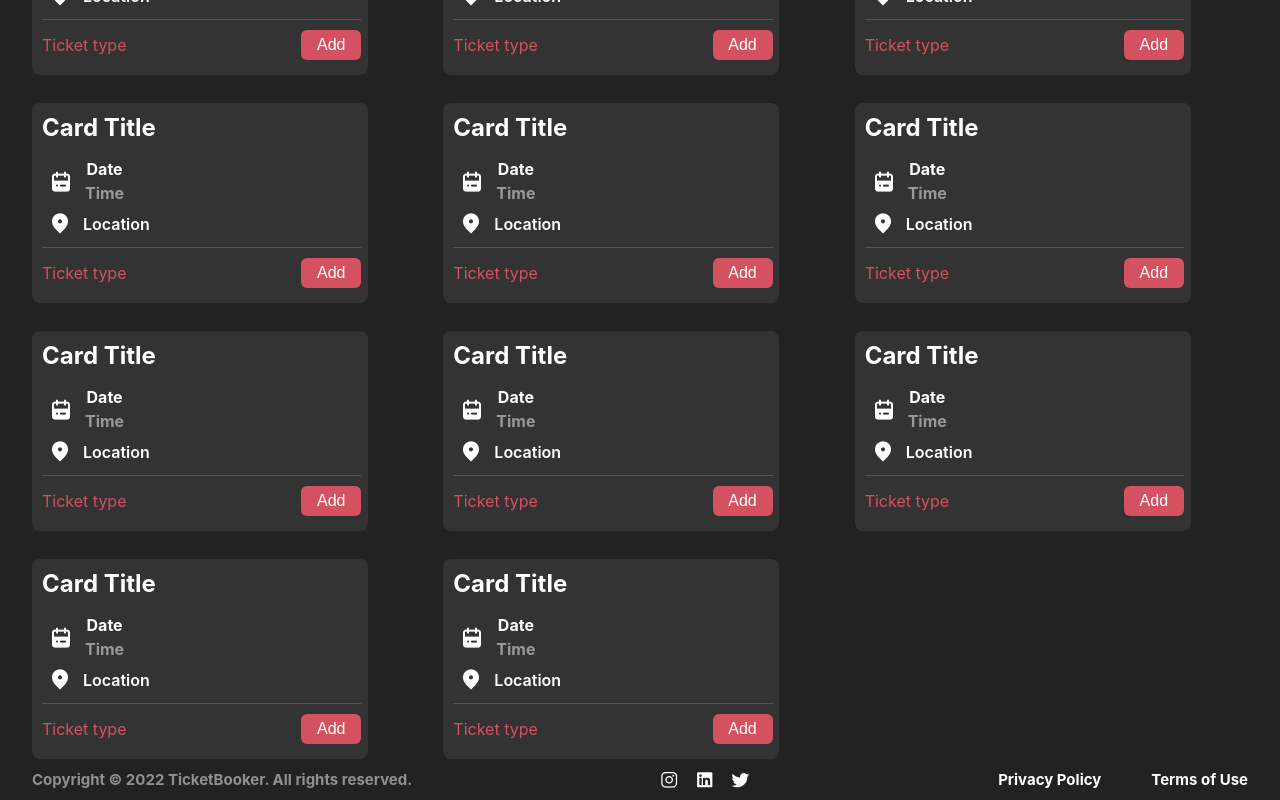
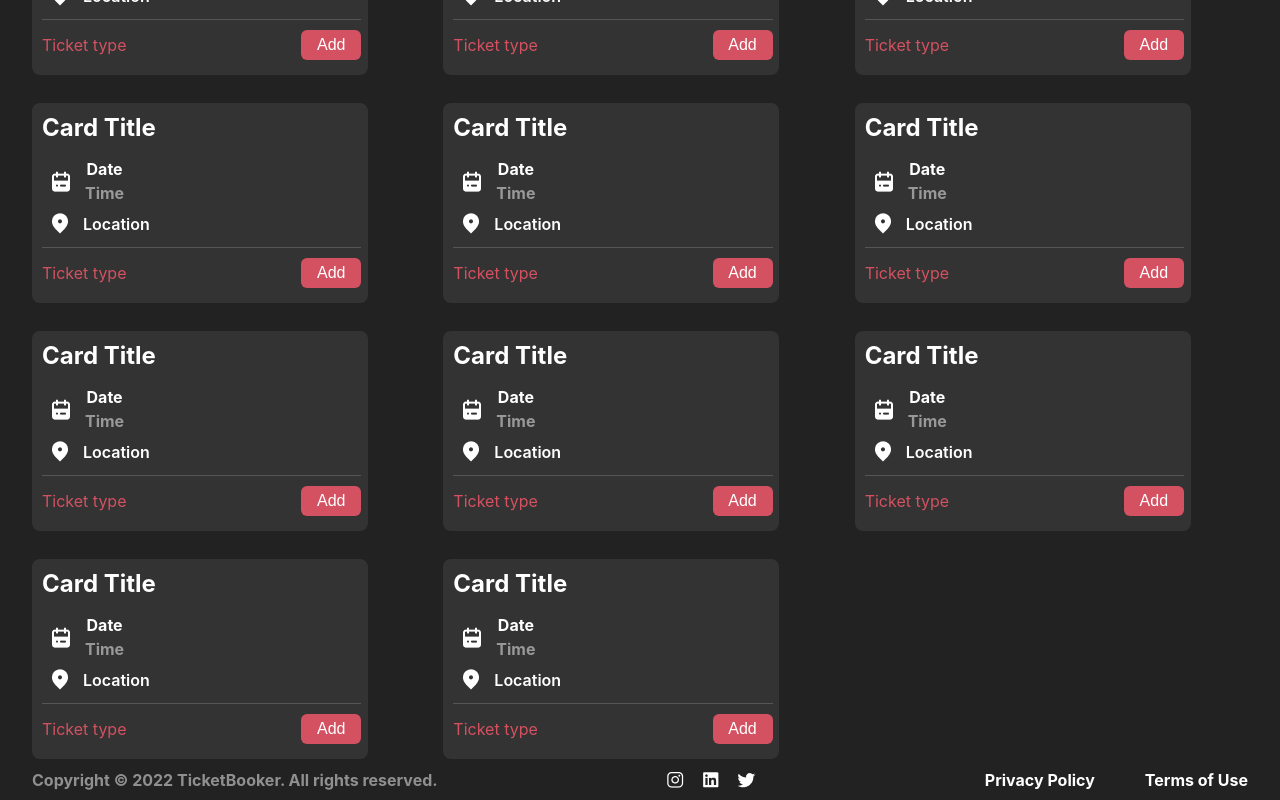
Before and after one commit to kylecalbert/ticket-booker, a React (Create React App) app: page / in a window 1280 px wide. Shown: the part 943-1743 px from the top of the page. Built offline with nearby package versions, Linux system fonts and the light colour scheme.

Commit message:
minor changes

```diff
--- a/src/components/Footer/WebsiteFooter.js
+++ b/src/components/Footer/WebsiteFooter.js
@@ -5,7 +5,7 @@ import styled from 'styled-components';
 import Socials from '../../Assets/dark/Socials.png';
 import { minWidth } from '../Navbar/Navbar.style';
 import { darkModeColors } from '../../constants/colors';
-
+import { fontSizes } from '../Fonts/Fonts';
 export const MiddleFooterContainer = styled.div`
   display: flex;
   justify-content: center;
@@ -26,7 +26,7 @@ export const FooterContainer = styled.div`
 export const WebsiteFooter = () => {
   return (
     <Footer padding={'10px'}>
-      <Text color={darkModeColors.textSecondary} size={'15px'}>
+      <Text color={darkModeColors.textSecondary} size={fontSizes.small}>
         Copyright © 2022 TicketBooker. All rights reserved.
       </Text>
 
@@ -34,10 +34,10 @@ export const WebsiteFooter = () => {
         <IconContainer src={Socials} />
       </FooterContainer>
       <FooterContainer>
-        <Text margin={'0 50px 0 0'} size={'15px'}>
+        <Text margin={'0 50px 0 0'} size={fontSizes.small}>
           Privacy Policy
         </Text>
-        <Text size={'15px'}>Terms of Use</Text>
+        <Text size={fontSizes.small}>Terms of Use</Text>
       </FooterContainer>
     </Footer>
   );
```
